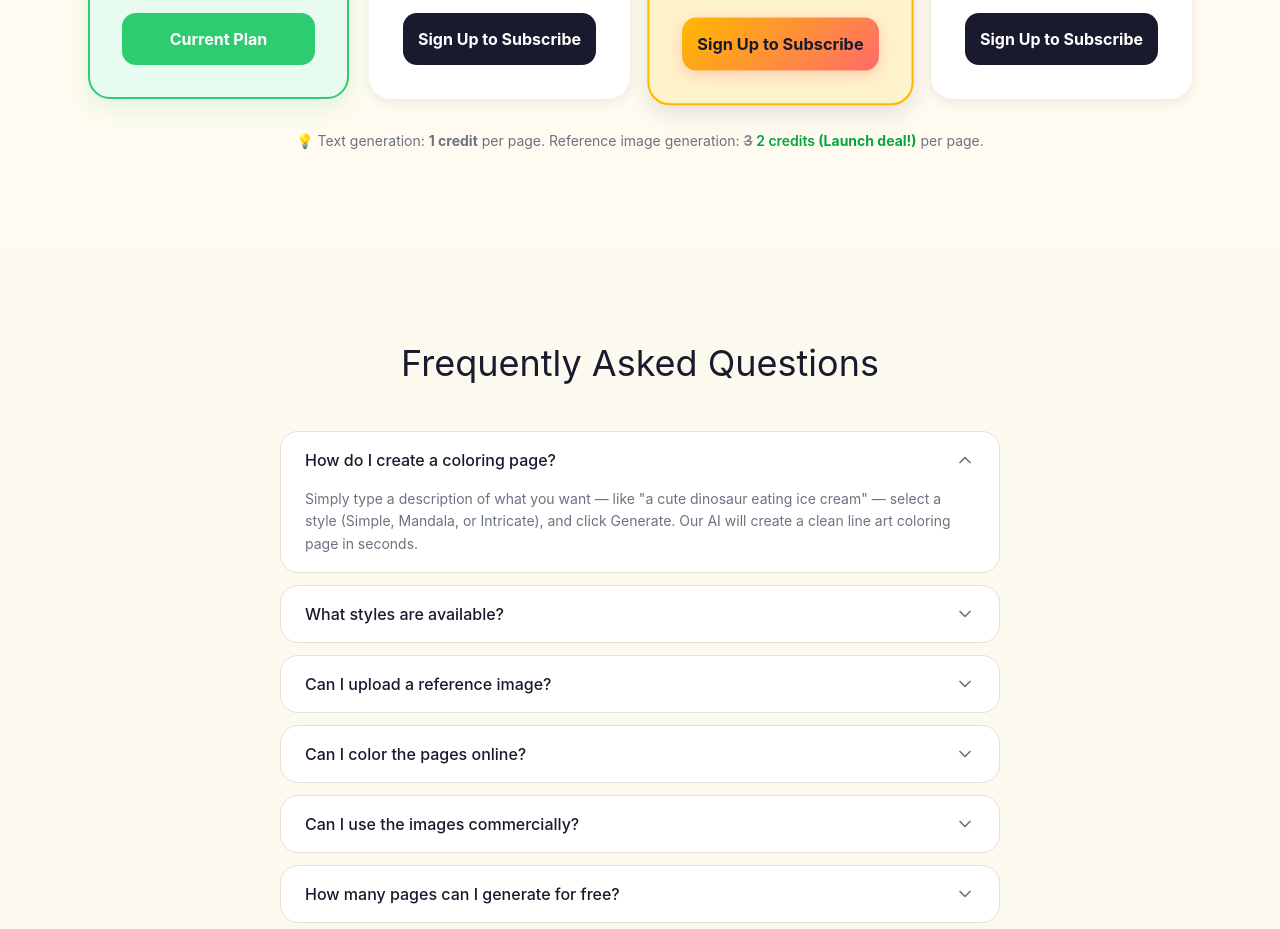
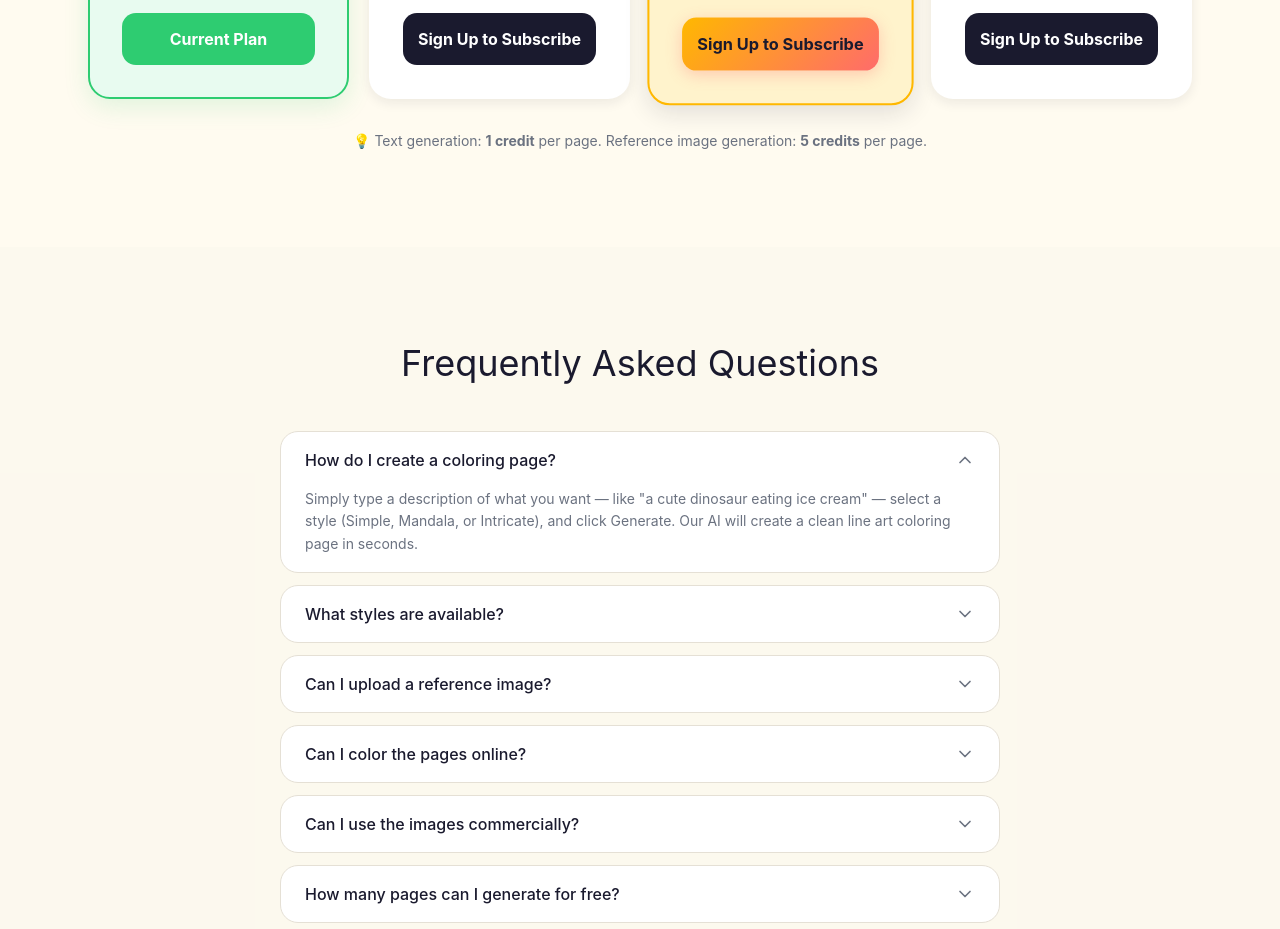
Before and after one commit to rinbs1120/pixcraftx, a Next.js app: page / in a window 1280 px wide. Shown: the part 4100-5029 px from the top of the page. Built offline with nearby package versions, Linux system fonts and the light colour scheme; no server answers; a web font is replaced by a local one.

Commit message:
fix: update reference image pricing from 2 credits to 5 credits, remove trial pricing logic

```diff
--- a/src/app/api/generate/route.ts
+++ b/src/app/api/generate/route.ts
@@ -30,11 +30,10 @@ const PLAN_LIMITS = {
   business: 2000,
 };
 
-const TRIAL_END = new Date('2026-09-01T00:00:00Z');
-const REFERENCE_COST_NORMAL = 3;
-const REFERENCE_COST_TRIAL = 2;
+// Reference image: 5 credits flat
+const REFERENCE_COST = 5;
 function getReferenceCost(): number {
-  return new Date() < TRIAL_END ? REFERENCE_COST_TRIAL : REFERENCE_COST_NORMAL;
+  return REFERENCE_COST;
 }
 
 async function moderatePrompt(prompt: string, externalId?: string): Promise<'allow' | 'flag' | 'deny'> {
--- a/src/app/generate/page.tsx
+++ b/src/app/generate/page.tsx
@@ -48,16 +48,10 @@ const EXAMPLE_PROMPTS = [
 const REFERENCE_PROMPT = { emoji: '📸', text: 'Transform this photo into a coloring page' };
 
 // Trial pricing info
-const TRIAL_END = new Date('2026-09-01T00:00:00Z');
-const REFERENCE_COST_NORMAL = 3;
-const REFERENCE_COST_TRIAL = 2;
+// Reference image: 5 credits flat
+const REFERENCE_COST = 5;
 function getReferenceCostInfo() {
-  const isTrial = new Date() < TRIAL_END;
-  return {
-    current: isTrial ? REFERENCE_COST_TRIAL : REFERENCE_COST_NORMAL,
-    original: REFERENCE_COST_NORMAL,
-    isTrial,
-  };
+  return { current: REFERENCE_COST, original: REFERENCE_COST, isTrial: false };
 }
 
 function GenerateContent() {
--- a/src/components/sections/faq.tsx
+++ b/src/components/sections/faq.tsx
@@ -18,7 +18,7 @@ const faqs = [
   {
     question: 'Can I upload a reference image?',
     answer:
-      'Yes! Upload any photo and our AI will transform it into a coloring page while preserving the composition and subject. This costs 2 credits per generation (normally 3, but we\'re running a launch special).',
+      'Yes! Upload any photo and our AI will transform it into a coloring page while preserving the composition and subject. This costs 5 credits per generation.',
   },
   {
     question: 'Can I color the pages online?',
@@ -33,7 +33,7 @@ const faqs = [
   {
     question: 'How many pages can I generate for free?',
     answer:
-      'Free accounts get 5 credits per month. Each text-generated page costs 1 credit, and reference image generation costs 2 credits. No credit card required to start.',
+      'Free accounts get 5 credits per month. Each text-generated page costs 1 credit, and reference image generation costs 5 credits. No credit card required to start.',
   },
   {
     question: 'What image formats are available for download?',
--- a/src/components/sections/pricing.tsx
+++ b/src/components/sections/pricing.tsx
@@ -296,17 +296,7 @@ export function Pricing() {
 
         <div className="mt-8 text-center">
           <p className="text-sm text-muted-foreground">
-            💡 Text generation: <strong>1 credit</strong> per page. Reference image generation: <strong>
-            {isLaunchPromo ? (
-              <>
-                <span className="line-through text-[#8A8A9A]">3</span>
-                <span className="text-green-600 font-semibold"> 2 credits</span>
-                <span className="text-green-600"> (Launch deal!)</span>
-              </>
-            ) : (
-              <span>3 credits</span>
-            )}
-            </strong> per page.
+            💡 Text generation: <strong>1 credit</strong> per page. Reference image generation: <strong>5 credits</strong> per page.
           </p>
         </div>
       </div>
```
